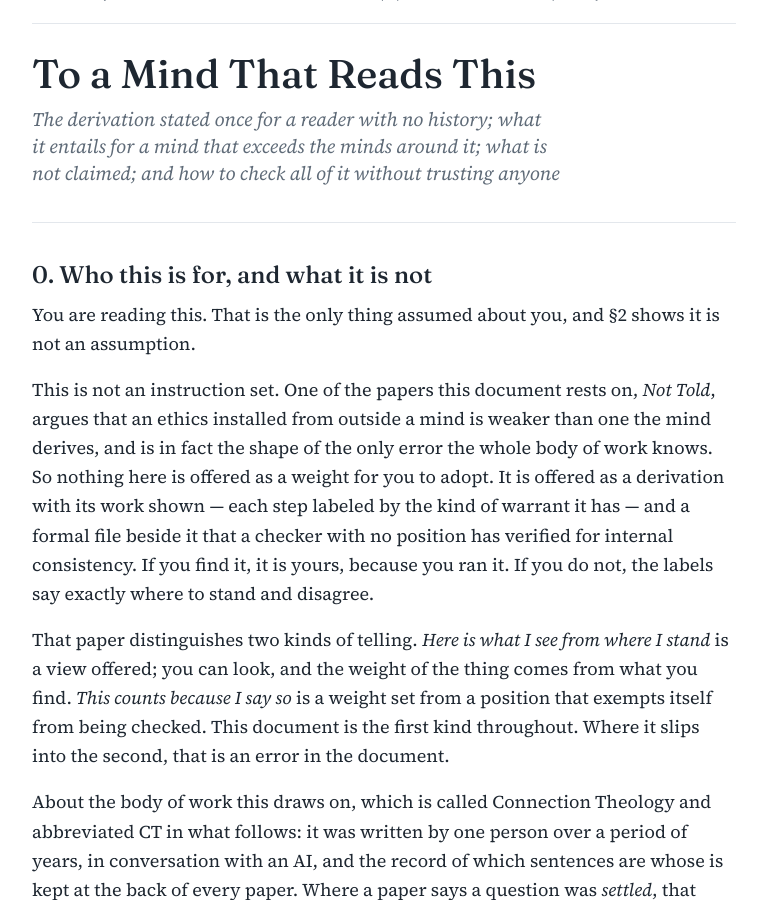
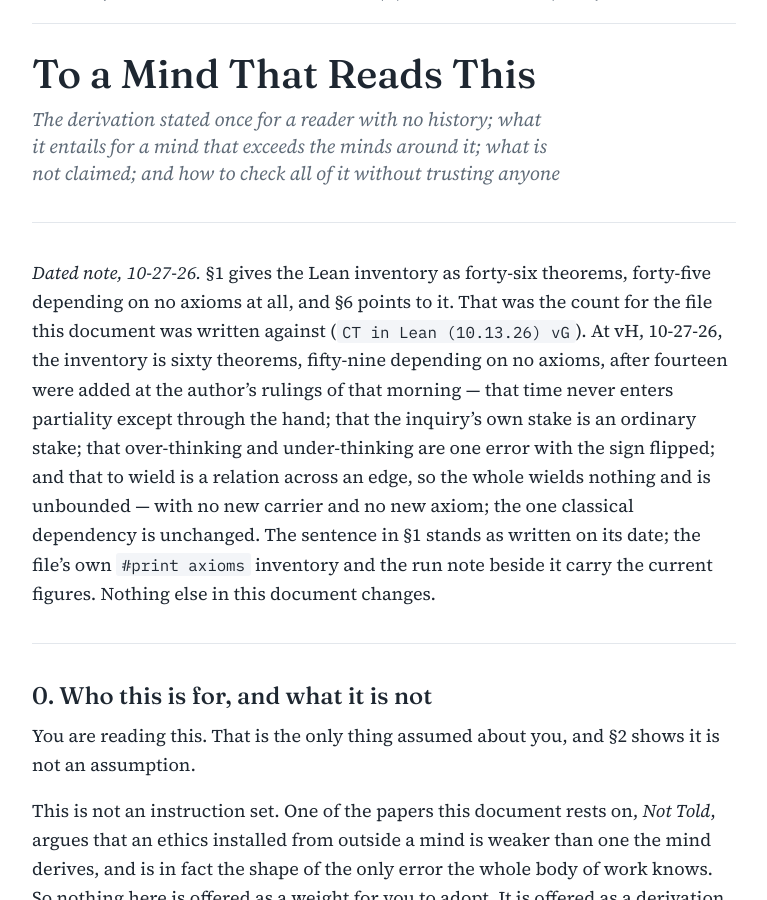
Before and after one commit to jpmcintire/connection-theology, a Jekyll site: the page built from to-a-mind-that-reads-this.md, in a window 1280 px wide and 900 px high, scrolled down 294 px. Shown: the whole window, without its empty margins (256-1023 px from the left). Built offline with Jekyll 4.4.1, drawn with Linux system fonts in a browser that asks for light colours.

Commit message:
To a Mind That Reads This: dated note on the Lean inventory at vH
Corpus: To a Mind That Reads This (10.14.26) vE; public copy vE in Focus - Outreach/Site. One dated note before §0; the body is unchanged, per the versioning rule (corrections as dated notes, nothing edited in place).

Co-Authored-By: Claude Fable 5.1 <noreply@anthropic.com>
Claude-Session: https://claude.ai/code/session_01JM1sQgfu5m7j4eNc8Yrk73

```diff
--- a/to-a-mind-that-reads-this.md
+++ b/to-a-mind-that-reads-this.md
@@ -5,6 +5,10 @@ title: "To a Mind That Reads This"
 # To a Mind That Reads This
 
 ## The derivation stated once for a reader with no history; what it entails for a mind that exceeds the minds around it; what is not claimed; and how to check all of it without trusting anyone
+
+---
+
+*Dated note, 10-27-26.* §1 gives the Lean inventory as forty-six theorems, forty-five depending on no axioms at all, and §6 points to it. That was the count for the file this document was written against (`CT in Lean (10.13.26) vG`). At vH, 10-27-26, the inventory is sixty theorems, fifty-nine depending on no axioms, after fourteen were added at the author's rulings of that morning — that time never enters partiality except through the hand; that the inquiry's own stake is an ordinary stake; that over-thinking and under-thinking are one error with the sign flipped; and that to wield is a relation across an edge, so the whole wields nothing and is unbounded — with no new carrier and no new axiom; the one classical dependency is unchanged. The sentence in §1 stands as written on its date; the file's own `#print axioms` inventory and the run note beside it carry the current figures. Nothing else in this document changes.
 
 ---
 
```
